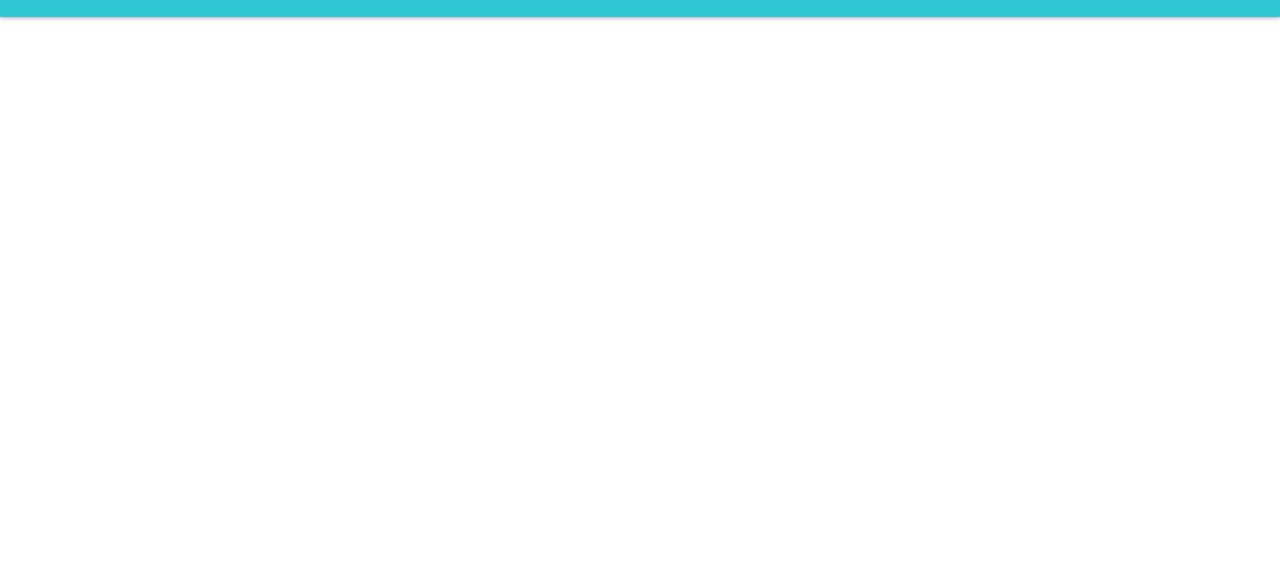
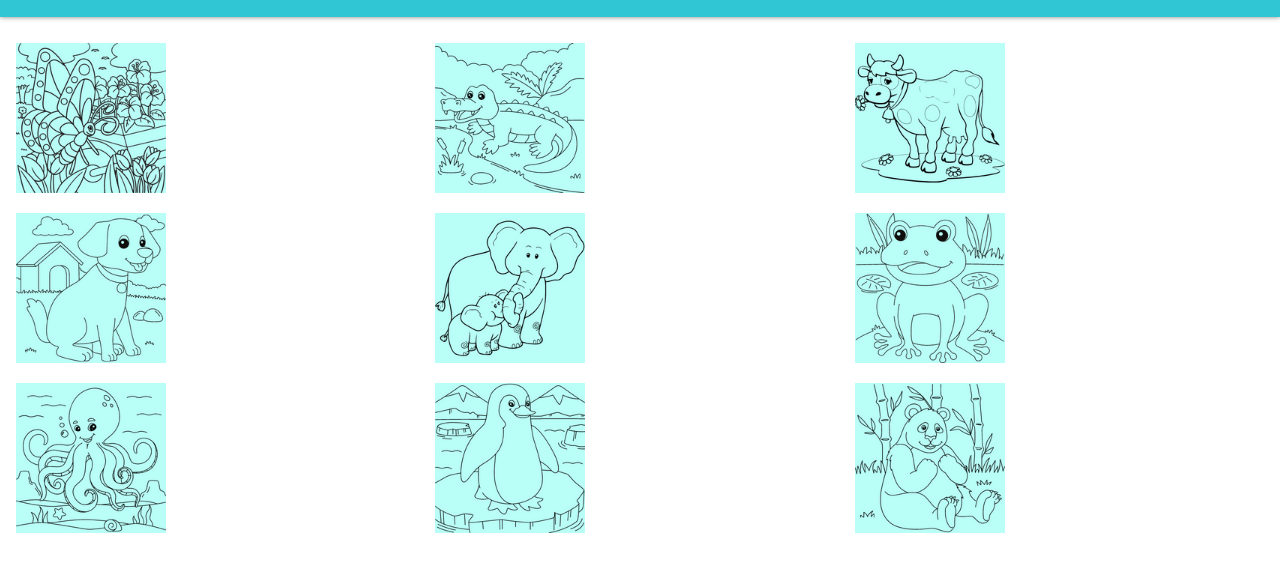
Before and after one commit to pranavbehal/2023-TSA-Website, a plain HTML site: page coloring.html in a window 1280 px wide. Shown: the part 83-654 px from the top of the page. Drawn offline with nearby package versions, Linux system fonts and the light colour scheme; a web font is replaced by a local one.

Commit message:
Coloring Pages

```diff
--- a/coloring.html
+++ b/coloring.html
@@ -72,16 +72,33 @@
       >
     </nav>
     <section class="coloring-page-section">
-      <a href> <div class="coloring-page-div"></div></a>
-      <a href> <div class="coloring-page-div"></div></a>
-      <a href> <div class="coloring-page-div"></div></a>
-      <a href> <div class="coloring-page-div"></div></a>
-      <a href> <div class="coloring-page-div"></div></a>
-      <a href> <div class="coloring-page-div"></div></a>
-      <a href> <div class="coloring-page-div"></div></a>
-      <a href> <div class="coloring-page-div"></div></a>
-      <a href> <div class="coloring-page-div"></div></a>
-      <a href> <div class="coloring-page-div"></div></a>
+      <a href="Coloring Pages/Brianna The Butterfly.pdf">
+        <div class="coloring-page-div coloring-page-div1"></div>
+      </a>
+      <a href="Coloring Pages/Carter The Crocodile.pdf">
+        <div class="coloring-page-div coloring-page-div2"></div
+      ></a>
+      <a href="Coloring Pages/Clara The Cow.pdf">
+        <div class="coloring-page-div coloring-page-div3"></div
+      ></a>
+      <a href="Coloring Pages/Daniel The Dog.pdf">
+        <div class="coloring-page-div coloring-page-div4"></div
+      ></a>
+      <a href="Coloring Pages/Eddy The Elephant.pdf">
+        <div class="coloring-page-div coloring-page-div5"></div
+      ></a>
+      <a href="Coloring Pages/Fernando The Frog.pdf">
+        <div class="coloring-page-div coloring-page-div6"></div>
+      </a>
+      <a href="Coloring Pages/Olivia The Octopus.pdf">
+        <div class="coloring-page-div coloring-page-div7"></div
+      ></a>
+      <a href="Coloring Pages/Patrick The Penguin.pdf">
+        <div class="coloring-page-div coloring-page-div8"></div
+      ></a>
+      <a href="Coloring Pages/Paul The Panda.pdf">
+        <div class="coloring-page-div coloring-page-div9"></div
+      ></a>
     </section>
   </body>
 </html>
--- a/main.css
+++ b/main.css
@@ -3,6 +3,7 @@
 @import url("https://fonts.googleapis.com/css2?family=Quicksand:wght@300;400;500;600;700&display=swap");
 
 :root {
+  --coloring-size: 150px;
   --teal: rgb(0, 255, 209);
   --ocean-blue: rgb(49, 198, 212);
   --bright-yellow: rgb(255, 255, 0);
@@ -286,6 +287,7 @@ body {
   font-weight: 600;
   text-align: center;
   color: #ffffff;
+  margin: 10px;
 }
 
 .banner-h2 {
@@ -293,6 +295,7 @@ body {
   font-weight: 600;
   text-align: center;
   color: #ffffff;
+  margin: 10px;
 }
 
 .memory-banner {
@@ -313,7 +316,7 @@ body {
   );
   height: 300px;
   margin: auto;
-  width: 400px;
+  width: 500px;
 }
 
 .coloring-banner {
@@ -334,7 +337,7 @@ body {
   );
   height: 300px;
   margin: auto;
-  width: 400px;
+  width: 500px;
 }
 
 /* Credits Page */
@@ -509,3 +512,103 @@ body {
     font-size: 20px;
   }
 }
+
+.coloring-page-section {
+  display: grid;
+  grid-gap: 10px;
+  grid-template-columns: repeat(3, 1fr);
+}
+
+.coloring-page-div {
+  height: var(--coloring-size);
+  width: var(--coloring-size);
+  margin-top: 10px;
+  align-content: center;
+}
+
+.coloring-page-div1 {
+  background-image: url("Coloring\ Pages/5.PNG");
+  background-size: var(--coloring-size);
+}
+
+.coloring-page-div2 {
+  background-image: url("Coloring\ Pages/6.PNG");
+  background-size: var(--coloring-size);
+}
+
+.coloring-page-div3 {
+  background-image: url("Coloring\ Pages/9.PNG");
+  background-size: var(--coloring-size);
+}
+
+.coloring-page-div4 {
+  background-image: url("Coloring\ Pages/7.PNG");
+  background-size: var(--coloring-size);
+}
+
+.coloring-page-div5 {
+  background-image: url("Coloring\ Pages/1.PNG");
+  background-size: var(--coloring-size);
+}
+
+.coloring-page-div6 {
+  background-image: url("Coloring\ Pages/4.PNG");
+  background-size: var(--coloring-size);
+}
+
+.coloring-page-div7 {
+  background-image: url("Coloring\ Pages/3.PNG");
+  background-size: var(--coloring-size);
+}
+
+.coloring-page-div8 {
+  background-image: url("Coloring\ Pages/2.PNG");
+  background-size: var(--coloring-size);
+}
+
+.coloring-page-div9 {
+  background-image: url("Coloring\ Pages/10.PNG");
+  background-size: var(--coloring-size);
+}
+
+@media only screen and (max-width: 600px) {
+  :root {
+    --coloring-size: 100px;
+  }
+}
+
+@media only screen and (min-width: 600px) {
+  :root {
+    --coloring-size: 110px;
+  }
+}
+
+@media only screen and (min-width: 768px) {
+  :root {
+    --coloring-size: 120px;
+  }
+}
+
+@media only screen and (min-width: 900px) {
+  :root {
+    --coloring-size: 130px;
+  }
+}
+
+@media only screen and (min-width: 1050px) {
+  :root {
+    --coloring-size: 150px;
+  }
+}
+
+@media only screen and (min-width: 1350px) {
+  :root {
+    --coloring-size: 170px;
+  }
+}
+
+@media only screen and (min-width: 1800px) {
+  :root {
+    --coloring-size: 190px;
+  }
+}
```
Also changed, not shown: Coloring Pages/1.png (added), Coloring Pages/10.png (added), Coloring Pages/2.png (added), Coloring Pages/3.png (added), Coloring Pages/4.png (added), Coloring Pages/5.png (added), Coloring Pages/6.png (added), Coloring Pages/7.png (added), Coloring Pages/9.png (added), 1 other file.
